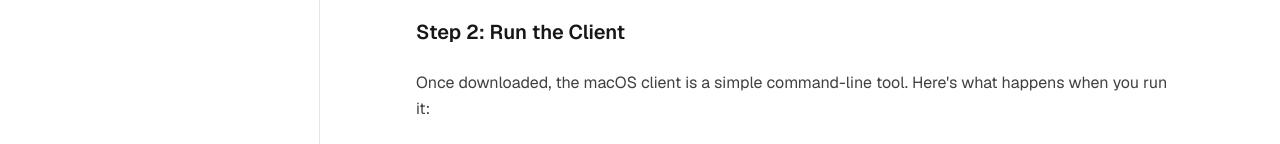
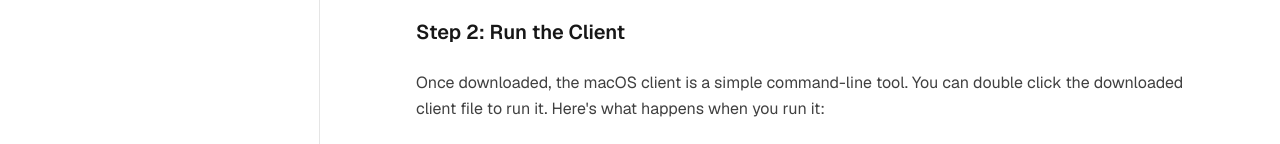
Before and after one commit to shashwtd/webnotes, a Next.js app in the folder frontend/: page /user-guide in a window 1280 px wide. Shown: the part 808-952 px from the top of the page. Built offline with nearby package versions, Linux system fonts and the light colour scheme; no server answers.

Commit message:
fix: update href for macOS client releases and update wording on getting started instructions

```diff
--- a/frontend/src/app/layout.tsx
+++ b/frontend/src/app/layout.tsx
@@ -27,7 +27,7 @@ export default function RootLayout({
     return (
         <html lang="en">
             <body
-                className={`${geistSans.variable} ${geistMono.variable} antialiased`}
+                className={`${geistSans.variable} ${geistMono.variable} font-sans antialiased`}
             >
                 <AuthProvider>
                     <ToastProvider />
--- a/frontend/src/components/guide/chapters/GettingStarted.tsx
+++ b/frontend/src/components/guide/chapters/GettingStarted.tsx
@@ -106,7 +106,7 @@ export default function GettingStarted({ downloadLinks, loadingDownloads, cliOut
 
           <div className="mb-6 lg:mb-8">
             <a
-              href="https://github.com/webnotes/macos-client/releases"
+              href="https://github.com/shashwtd/webnotes/releases"
               target="_blank"
               rel="noopener noreferrer"
               className="inline-flex items-center gap-2 text-blue-600 hover:text-blue-700 text-sm font-medium"
@@ -140,7 +140,7 @@ export default function GettingStarted({ downloadLinks, loadingDownloads, cliOut
             Step 2: Run the Client
           </h2>
           <p className="text-base text-neutral-700 mb-6 lg:mb-8 leading-relaxed">
-            Once downloaded, the macOS client is a simple command-line tool. Here&apos;s what happens when you run it:
+            Once downloaded, the macOS client is a simple command-line tool. You can double click the downloaded client file to run it. Here&apos;s what happens when you run it:
           </p>
 
           <div className="mb-6 lg:mb-8">
@@ -241,12 +241,12 @@ export default function GettingStarted({ downloadLinks, loadingDownloads, cliOut
             </div>
           </div>
 
-          <div className="bg-blue-50 border-l-4 border-blue-500 p-6 rounded-r-lg">
+          {/* <div className="bg-blue-50 border-l-4 border-blue-500 p-6 rounded-r-lg">
             <h4 className="font-semibold text-blue-900 mb-3 text-base">Keep the Client Running</h4>
             <p className="text-blue-800 text-base leading-relaxed">
               The macOS client needs to be running to sync changes from your Apple Notes. We recommend adding it to your startup items for the best experience.
             </p>
-          </div>
+          </div> */}
         </section>
       </div>
     </div>
```
